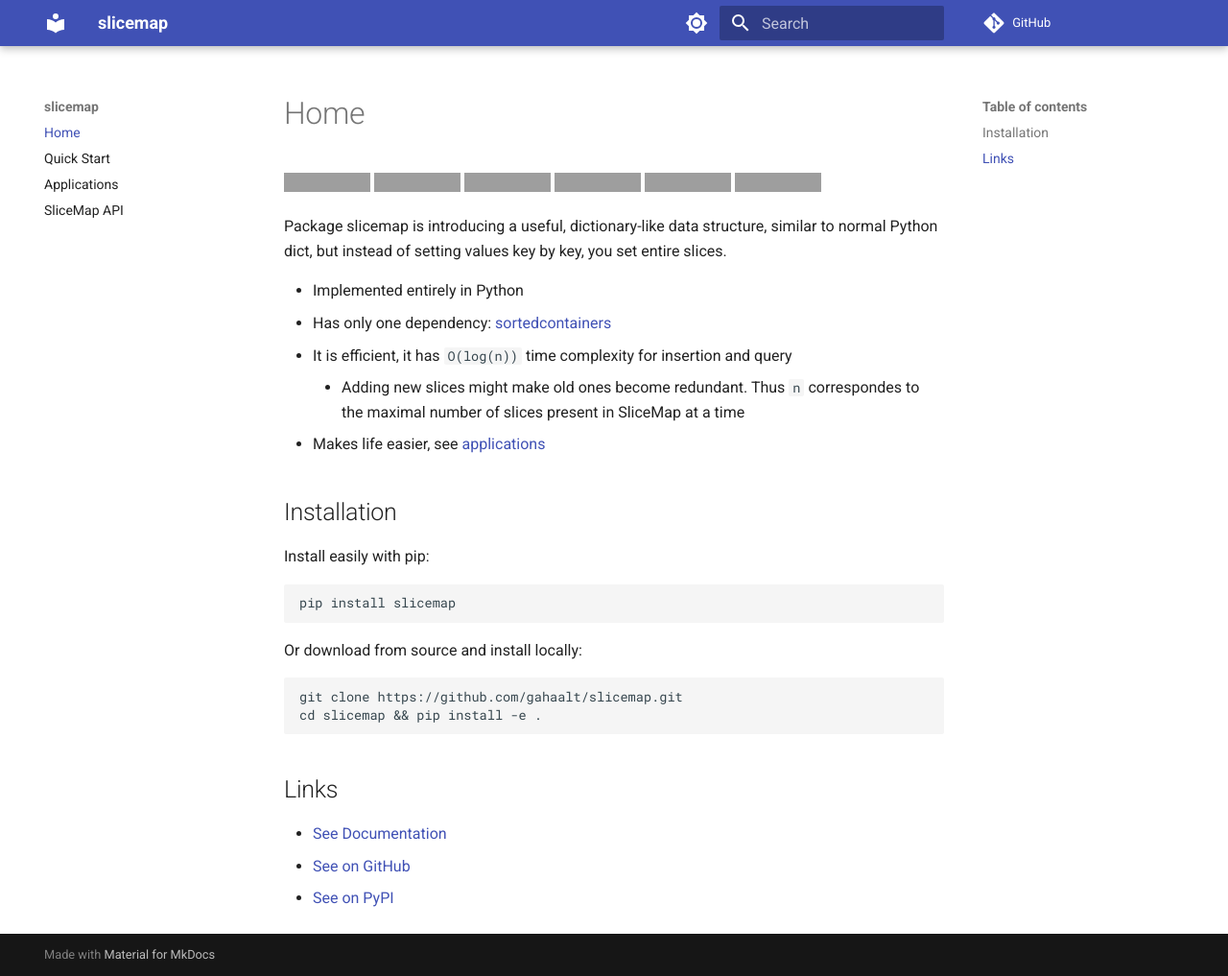
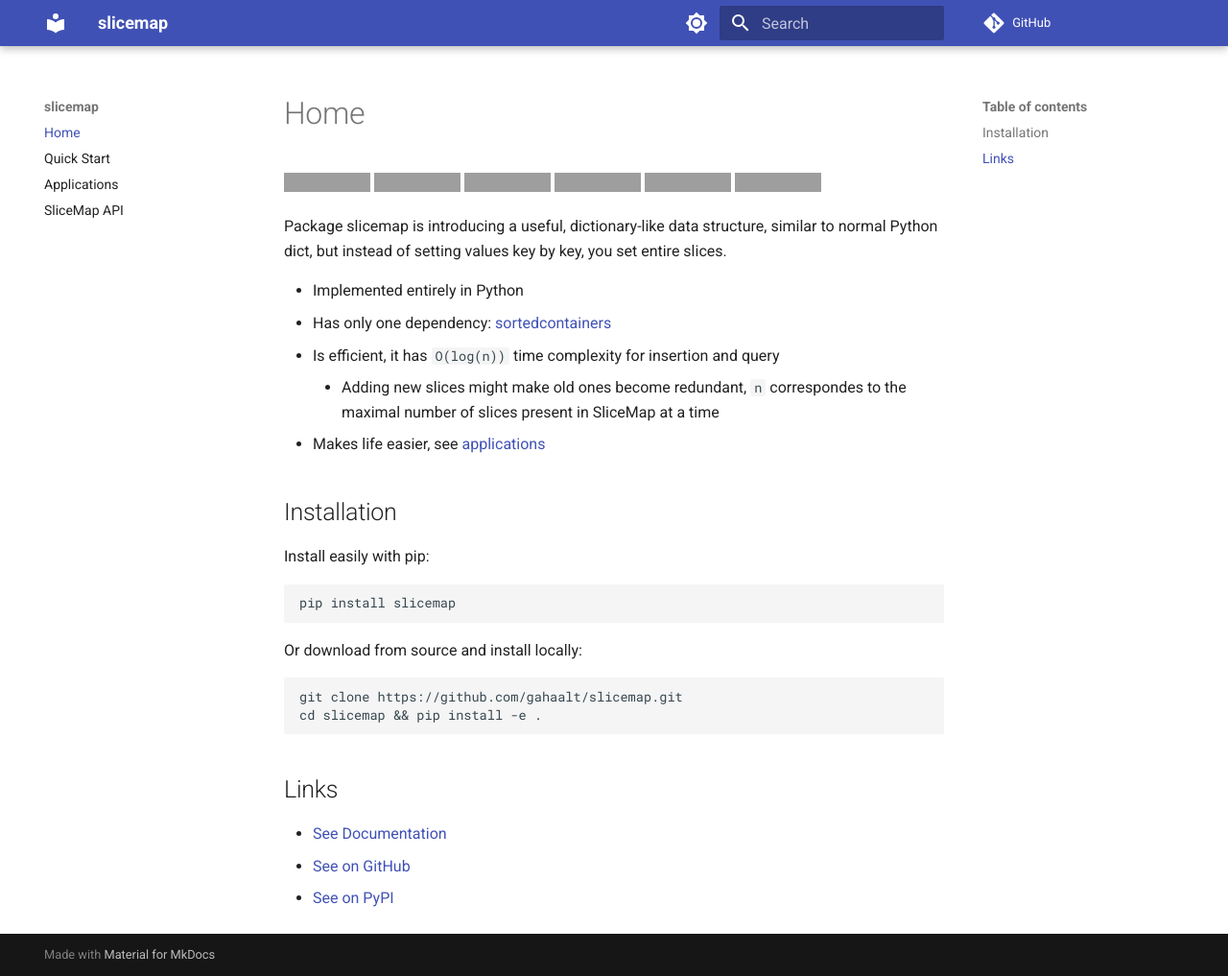
Before and after one commit to sjmikler/slicemap, an MkDocs documentation site: the page built from docs/README.md, in a window 1280 px wide and 1017 px high, cut to the strip 0-1017 px from the top of the window. Shown: the whole strip at 96% size. Built offline with MkDocs 1.6.1 and Material for MkDocs 9.7.7, drawn with Linux system fonts in a browser that asks for light colours; comment, search, counter and statistics services are not loaded; grey boxes are pictures that could not be loaded.

```diff
--- a/docs/README.md
+++ b/docs/README.md
@@ -10,9 +12,8 @@ similar to normal Python dict, but instead of setting values key by key, you set
 
 * Implemented entirely in Python
 * Has only one dependency: [sortedcontainers](https://grantjenks.com/docs/sortedcontainers/)
-* It is efficient, it has `O(log(n))` time complexity for insertion and query
-    * Adding new slices might make old ones become redundant.
-      Thus `n` correspondes to the maximal number of slices present in SliceMap at a time
+* Is efficient, it has `O(log(n))` time complexity for insertion and query
+    * Adding new slices might make old ones become redundant, `n` correspondes to the maximal number of slices present in SliceMap at a time
 * Makes life easier, see [applications](https://gahaalt.github.io/slicemap/applications/)
 
 ## Installation
```
Also changed, not shown: other parts of docs/README.md (+4 -2 lines).
